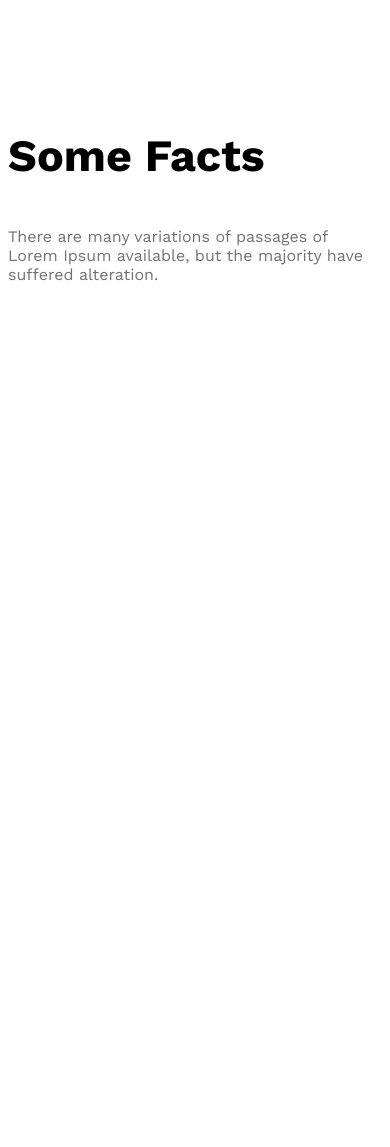
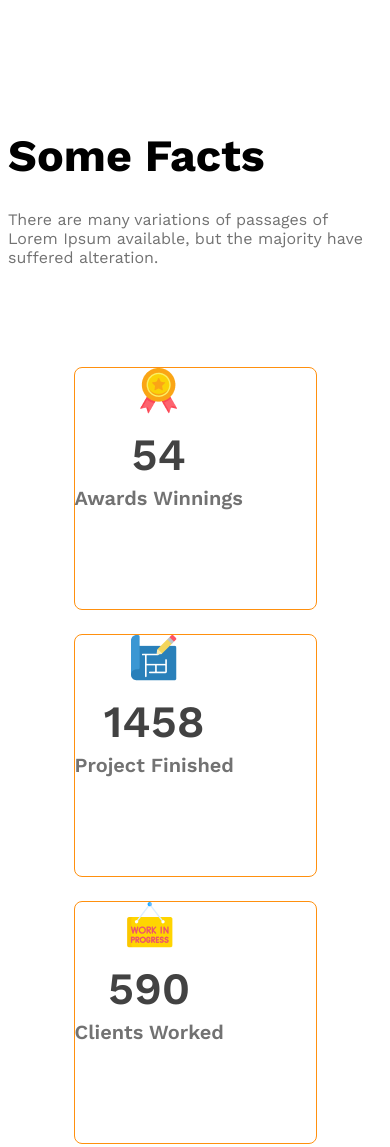
Before and after one commit to atiahrakhi/g3-architects-responsive-website, a plain HTML site: page index.html in a window 390 px wide. Shown: the part 2927-4074 px from the top of the page. Before the commit the page ends 3227 px from the top, so only its background shows below. Drawn offline with nearby package versions, Linux system fonts and the light colour scheme.

Commit message:
added some facts html and css with responsive

```diff
--- a/index.html
+++ b/index.html
@@ -22,7 +22,9 @@
         <div class="banner">
             <div class="banner-content">
                 <h1 class="banner-title">Brand New Group of Architects</h1>
-             <p class="banner-description text-light-gray">There are many variations of passages of Lorem Ipsum available, but the majority have suffered alteration in some form, by injected humour, or randomised words which don't look even</p>
+                <p class="banner-description text-light-gray">There are many variations of passages of Lorem Ipsum
+                    available, but the majority have suffered alteration in some form, by injected humour, or randomised
+                    words which don't look even</p>
                 <button class="btn-primary">Explore More</button>
             </div>
             <img class="banner-image" src="images/banner.png" alt="">
@@ -41,8 +43,11 @@
 
             </div>
             <div class="our-features">
-                <h3 class="section-title"><span id="quick-list" class="text-light-gray" >Quick list</span> <span class="text-dark-gray">of Our</span> <span class="text-primary">Features</span></h3>
-                <p class="feature-description text-light-gray">There are many variations of passages of Lorem Ipsum available, but the majority have suffered alteration in some form, by injected humour, or randomised words which don't look even</p>
+                <h3 class="section-title"><span id="quick-list" class="text-light-gray">Quick list</span> <span
+                        class="text-dark-gray">of Our</span> <span class="text-primary">Features</span></h3>
+                <p class="feature-description text-light-gray">There are many variations of passages of Lorem Ipsum
+                    available, but the majority have suffered alteration in some form, by injected humour, or randomised
+                    words which don't look even</p>
                 <button class="btn-primary">Explore More</button>
             </div>
         </section>
@@ -51,9 +56,46 @@
 
         </section>
         <!-- some facts -->
-          <section>
-             <h3 class="section-title">Some Facts</h3>
-             <p class="text-light-gray">There are many variations of passages of Lorem Ipsum available, but the majority have suffered alteration.</p>
+        <section class="facts">
+
+            <div class="fact-title">
+                <h3 id="fact-main-title" class="section-title ">Some Facts</h3>
+                <p class="text-light-gray fact-description">There are many variations of passages of Lorem Ipsum
+                    available, but the majority
+                    have suffered alteration.</p>
+
+            </div>
+
+            <div class="fact-container">
+                <div class="fact-card display-flex">
+                    <div>
+                        <img src="images/icons/ribon.png" alt="" class="fact-icon">
+                        <h4 class="fact-number text-gray">54</h4>
+                        <h5 class="fact-name text-light-gray">Awards Winnings</h5>
+                    </div>
+                </div>
+                <div class="fact-card display-flex">
+                    <div>
+                        <img src="images/icons/projects.png" alt="" class="fact-icon">
+                        <h4 class="fact-number text-gray">1458</h4>
+                        <h5 class="fact-name text-light-gray">Project Finished</h5>
+                    </div>
+                </div>
+                <div class="fact-card display-flex">
+                    <div>
+                        <img src="images/icons/customers.png" alt="" class="fact-icon">
+                        <h4 class="fact-number text-gray">590</h4>
+                        <h5 class="fact-name text-light-gray">Clients Worked</h5>
+                    </div>
+                </div>
+                <div class="fact-card display-flex">
+                    <div>
+                        <img src="images/icons/email.png" alt="" class="fact-icon">
+                        <h4 class="fact-number text-gray">22578</h4>
+                        <h5 class="fact-name text-light-gray">Email Send</h5>
+                    </div>
+                </div>
+            </div>
         </section>
 
     </main>
--- a/styles/architects.css
+++ b/styles/architects.css
@@ -33,10 +33,7 @@
 .text-primary{
     color: #FF900E;
 }
-.section-title{
-    font-size: 2.8rem;
-    font-weight: 700;
- }
+
 
 .btn-primary{
     background-color: rgba(255, 144, 14, 1) ;
@@ -48,7 +45,10 @@
     padding: 20px 32px;
 
 }
-
+.section-title{
+    font-size: 2.8rem;
+    font-weight: 700;
+}
 main{
     max-width: 1440px;
     margin: 0 auto;
@@ -126,18 +126,68 @@ main > section{
     font-weight: 500;
 }
 
+/* some fact related style*/
+
+.fact-container{
+    display: grid;
+    grid-template-columns: repeat(4, 1fr);
+    justify-items: center;
+    max-width:1330px ;
+}
+.fact-card{
+    border: 1px solid #FF900E;
+    width: 241px;
+    height:241px;
+    border-radius: 8px;
+    text-align: center;
+
+}
+.fact-number{
+    font-weight: 600;
+    font-size: 2.8rem;
+    margin-top: 10px;
+    margin-bottom: 5px;
+
+}
+.fact-name{
+    font-weight:600 ;
+    font-size: 1.25rem;
+    margin-top: 5px;
+
+}
+.fact-description{
+    max-width: 540px;
+    margin-top: 21px; ;
+    margin-bottom: 0px ;
+}
+.fact-title{
+   margin-bottom: 100px;
+   margin-top: 0px;
+   max-width: 540px;
+
+}
+
+ #fact-main-title{
+    margin-bottom: 28px;
+    margin-top: 0;
+ }
 
 
  /* responsive media query */
  @media screen and (max-width: 576px) {
-    .navbar, .nav-link, .teams{
+    .navbar,
+    .nav-link,
+    .teams{
         flex-direction: column;
     }
-    .team-img-container{
-        grid-template-columns: repeat(1,1fr);
+    .team-img-container, .fact-container{
+        grid-template-columns: 1fr;
     }
     .our-features{
         margin: 20px;
+    }
+    .fact-container{
+        gap: 24px;
     }
 
  }
```
Lines whose indentation alone changed are shown as unchanged.
